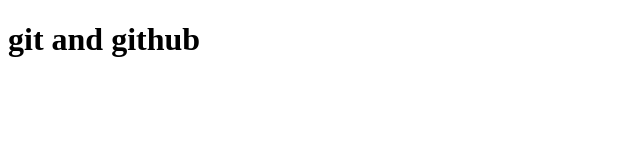
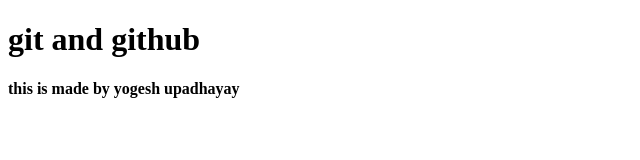
Before and after one commit to yogesh832/learning-git, a plain HTML site: page index.html in a window 1280 px wide. Shown: the whole page, without its empty margins (0-640 px from the left). Drawn offline with Linux system fonts and the light colour scheme.

Commit message:
this is to commtit my change

```diff
--- a/index.html
+++ b/index.html
@@ -7,5 +7,6 @@
 </head>
 <body>
     <h1>git and github</h1>
+    <h4>this is made by yogesh upadhayay</h4>
 </body>
 </html>
```
